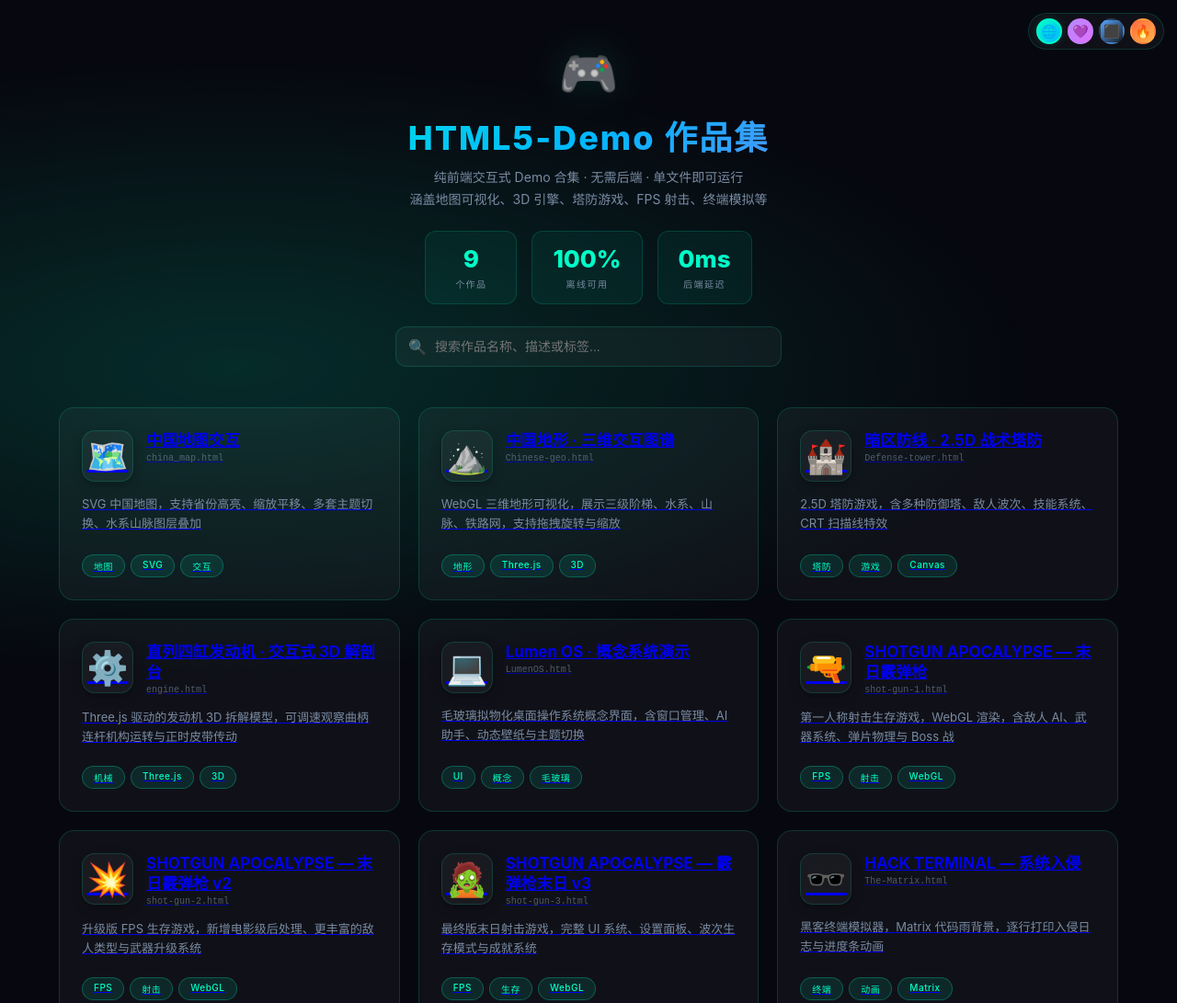
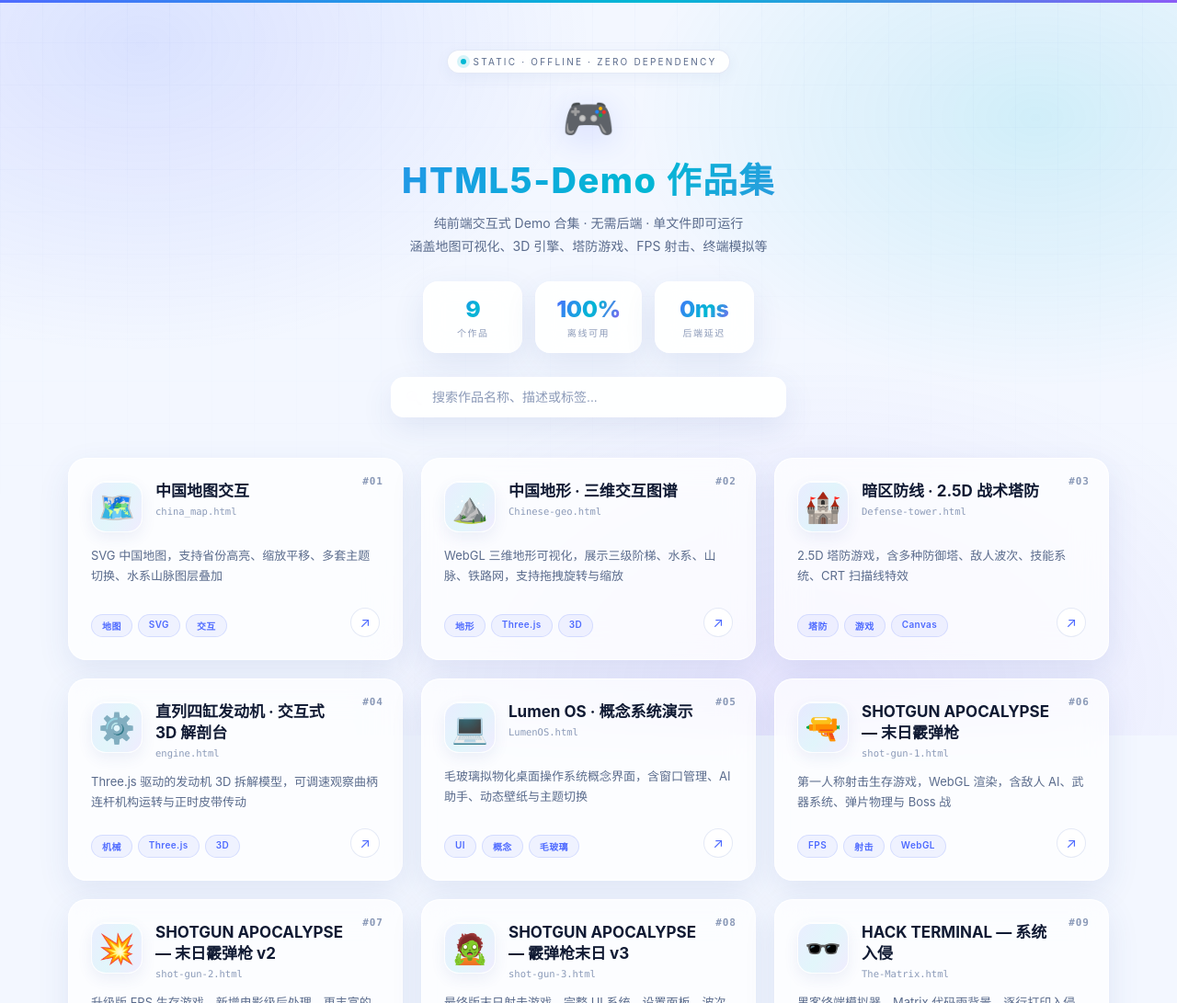
Before and after one commit to alen2022-sun/HTML5-Demo, a plain HTML site: page index.html in a window 1280 px wide. Shown: the top 1091 px of the page at 92% size. Drawn offline with Linux system fonts and the light colour scheme.

Commit message:
Update index.html

```diff
--- a/index.html
+++ b/index.html
@@ -1,279 +1,231 @@
 <!DOCTYPE html>
-<html lang="zh-CN" data-theme="cyber">
+<html lang="zh-CN">
 <head>
 <meta charset="UTF-8">
 <meta name="viewport" content="width=device-width, initial-scale=1.0">
 <title>HTML5-Demo · 作品集</title>
 <link rel="icon" type="image/svg+xml" href="favicon.svg">
 <style>
-/* ============ 主题变量 ============ */
-/* 1. 赛博暗黑（默认） */
-[data-theme="cyber"] {
-  --bg: #07080f;
-  --bg2: #0d0f1a;
-  --card-bg: rgba(255,255,255,0.04);
-  --card-border: rgba(0,255,200,0.15);
-  --card-hover: rgba(0,255,200,0.08);
-  --text: #e0e8f0;
-  --text-dim: #7a8ba3;
-  --accent: #00ffc8;
-  --accent2: #00b8ff;
-  --accent-glow: rgba(0,255,200,0.15);
-  --tag-bg: rgba(0,255,200,0.1);
-  --tag-border: rgba(0,255,200,0.25);
-  --header-grad: linear-gradient(135deg,#00ffc8,#00b8ff,#b066ff);
-  --card-line: linear-gradient(90deg,#00ffc8,transparent);
-  --stat-bg: rgba(0,255,200,0.06);
+:root{
+  --bg:#f3f7ff;
+  --ink:#101a33;
+  --ink-2:#5a6b8c;
+  --ink-3:#8b9ab8;
+  --glass:rgba(255,255,255,.72);
+  --glass-strong:rgba(255,255,255,.92);
+  --line:rgba(90,120,200,.16);
+  --shadow:0 12px 34px rgba(46,78,160,.10);
+  --shadow-hover:0 22px 54px rgba(46,78,160,.18);
+  --c1:#4f6bff;
+  --c2:#00b8d4;
+  --c3:#8b5cf6;
+  --grad:linear-gradient(120deg,#4f6bff,#00b8d4 55%,#8b5cf6);
+  --soft:linear-gradient(120deg,rgba(79,107,255,.10),rgba(0,184,212,.10),rgba(139,92,246,.10));
 }
 
-/* 2. 深空紫 */
-[data-theme="purple"] {
-  --bg: #0a0612;
-  --bg2: #110b1f;
-  --card-bg: rgba(255,255,255,0.03);
-  --card-border: rgba(176,139,255,0.2);
-  --card-hover: rgba(176,139,255,0.08);
-  --text: #e8e0f4;
-  --text-dim: #8a7e9b;
-  --accent: #b28bff;
-  --accent2: #e070ff;
-  --accent-glow: rgba(176,139,255,0.15);
-  --tag-bg: rgba(176,139,255,0.1);
-  --tag-border: rgba(176,139,255,0.3);
-  --header-grad: linear-gradient(135deg,#b28bff,#e070ff,#ff70a0);
-  --card-line: linear-gradient(90deg,#b28bff,transparent);
-  --stat-bg: rgba(176,139,255,0.06);
+*{margin:0;padding:0;box-sizing:border-box}
+html,body{min-height:100%;background:var(--bg);color:var(--ink);
+  font-family:'Inter','PingFang SC','Microsoft YaHei',system-ui,sans-serif;
+  -webkit-font-smoothing:antialiased}
+
+/* 未来感光晕 + 极细网格 */
+body::before{
+  content:'';position:fixed;inset:0;z-index:0;pointer-events:none;
+  background:
+    radial-gradient(700px 480px at 12% 6%, rgba(79,107,255,.15), transparent 70%),
+    radial-gradient(620px 420px at 88% 16%, rgba(0,184,212,.14), transparent 70%),
+    radial-gradient(760px 520px at 70% 94%, rgba(139,92,246,.11), transparent 70%);
+}
+body::after{
+  content:'';position:fixed;inset:0;z-index:0;pointer-events:none;opacity:.4;
+  background-image:
+    linear-gradient(rgba(90,120,200,.07) 1px,transparent 1px),
+    linear-gradient(90deg,rgba(90,120,200,.07) 1px,transparent 1px);
+  background-size:46px 46px;
+  -webkit-mask-image:linear-gradient(180deg,#000 0%,transparent 78%);
+  mask-image:linear-gradient(180deg,#000 0%,transparent 78%);
 }
 
-/* 3. 极简暗（类 GitHub Dark） */
-[data-theme="minimal"] {
-  --bg: #0d1117;
-  --bg2: #161b22;
-  --card-bg: #161b22;
-  --card-border: #30363d;
-  --card-hover: #1c2333;
-  --text: #c9d1d9;
-  --text-dim: #8b949e;
-  --accent: #58a6ff;
-  --accent2: #79c0ff;
-  --accent-glow: rgba(88,166,255,0.1);
-  --tag-bg: rgba(88,166,255,0.1);
-  --tag-border: rgba(88,166,255,0.3);
-  --header-grad: linear-gradient(135deg,#58a6ff,#79c0ff);
-  --card-line: linear-gradient(90deg,#58a6ff,transparent);
-  --stat-bg: rgba(88,166,255,0.06);
-}
+/* 顶部渐变细线 */
+.topbar{position:fixed;top:0;left:0;right:0;height:3px;z-index:20;background:var(--grad)}
 
-/* 4. 火焰暗红 */
-[data-theme="fire"] {
-  --bg: #0f0606;
-  --bg2: #1a0d0d;
-  --card-bg: rgba(255,255,255,0.03);
-  --card-border: rgba(255,100,50,0.2);
-  --card-hover: rgba(255,100,50,0.08);
-  --text: #f0e4e0;
-  --text-dim: #9b7e7a;
-  --accent: #ff6a3d;
-  --accent2: #ffb347;
-  --accent-glow: rgba(255,106,61,0.15);
-  --tag-bg: rgba(255,106,61,0.1);
-  --tag-border: rgba(255,106,61,0.3);
-  --header-grad: linear-gradient(135deg,#ff6a3d,#ffb347,#ff3d6a);
-  --card-line: linear-gradient(90deg,#ff6a3d,transparent);
-  --stat-bg: rgba(255,106,61,0.06);
-}
+.container{position:relative;z-index:1;max-width:1180px;margin:0 auto;padding:54px 24px 56px}
 
-/* ============ 全局 ============ */
-* { margin:0; padding:0; box-sizing:border-box; }
-html,body { width:100%; min-height:100%; background:var(--bg); color:var(--text);
-  font-family: 'Inter','PingFang SC','Microsoft YaHei',system-ui,sans-serif;
-  transition: background .4s, color .4s; }
+/* ---------- Header ---------- */
+header{text-align:center;margin-bottom:44px}
+.eyebrow{display:inline-flex;align-items:center;gap:8px;padding:6px 14px;margin-bottom:20px;
+  border:1px solid var(--line);border-radius:999px;background:var(--glass-strong);
+  font-size:10px;letter-spacing:2.2px;color:var(--ink-2);text-transform:uppercase;
+  box-shadow:0 4px 16px rgba(46,78,160,.06)}
+.eyebrow i{width:6px;height:6px;border-radius:50%;background:var(--c2);
+  box-shadow:0 0 0 4px rgba(0,184,212,.16)}
+header .logo{font-size:46px;margin-bottom:10px;filter:drop-shadow(0 8px 18px rgba(79,107,255,.22))}
+header h1{font-size:clamp(26px,5vw,38px);font-weight:800;letter-spacing:1.5px;margin-bottom:10px;
+  background:var(--grad);-webkit-background-clip:text;background-clip:text;
+  -webkit-text-fill-color:transparent;color:transparent}
+header p{color:var(--ink-2);font-size:14px;max-width:540px;margin:0 auto;line-height:1.75}
 
-body::before {
-  content:''; position:fixed; inset:0; z-index:0; pointer-events:none;
-  background: radial-gradient(ellipse at 20% 50%, var(--accent-glow) 0%, transparent 60%);
-}
+.stats{display:flex;justify-content:center;gap:14px;margin-top:26px;flex-wrap:wrap}
+.stat{min-width:108px;text-align:center;padding:14px 22px;
+  background:var(--glass-strong);border:1px solid rgba(255,255,255,.9);border-radius:16px;
+  box-shadow:var(--shadow);backdrop-filter:blur(14px)}
+.stat .num{font-size:25px;font-weight:800;letter-spacing:-.5px;
+  background:var(--grad);-webkit-background-clip:text;background-clip:text;-webkit-text-fill-color:transparent}
+.stat .label{font-size:10px;color:var(--ink-3);letter-spacing:1.6px;margin-top:3px;text-transform:uppercase}
 
-/* ============ 主题切换栏 ============ */
-.theme-bar { position:fixed; top:14px; right:14px; z-index:100; display:flex; gap:6px;
-  background:var(--card-bg); border:1px solid var(--card-border); border-radius:24px; padding:5px 8px;
-  backdrop-filter:blur(10px); }
-.theme-btn { width:28px; height:28px; border-radius:50%; border:2px solid transparent; cursor:pointer;
-  transition:.2s; font-size:14px; display:grid; place-items:center; }
-.theme-btn:hover { transform:scale(1.15); }
-.theme-btn.active { border-color:var(--accent); box-shadow:0 0 10px var(--accent-glow); }
-.theme-btn[data-set="cyber"] { background:linear-gradient(135deg,#00ffc8,#00b8ff); }
-.theme-btn[data-set="purple"] { background:linear-gradient(135deg,#b28bff,#e070ff); }
-.theme-btn[data-set="minimal"] { background:linear-gradient(135deg,#58a6ff,#161b22); }
-.theme-btn[data-set="fire"] { background:linear-gradient(135deg,#ff6a3d,#ffb347); }
+.search-wrap{max-width:430px;margin:26px auto 0;position:relative}
+.search-wrap .search-icon{position:absolute;left:16px;top:50%;transform:translateY(-50%);font-size:15px;opacity:.55}
+.search-wrap input{width:100%;padding:13px 18px 13px 44px;
+  background:var(--glass-strong);border:1px solid rgba(255,255,255,.9);border-radius:14px;
+  color:var(--ink);font-size:14px;outline:none;box-shadow:var(--shadow);
+  backdrop-filter:blur(14px);transition:border-color .25s,box-shadow .25s}
+.search-wrap input::placeholder{color:var(--ink-3)}
+.search-wrap input:focus{border-color:rgba(79,107,255,.55);box-shadow:0 0 0 4px rgba(79,107,255,.12),var(--shadow)}
 
-/* ============ 布局 ============ */
-.container { position:relative; z-index:1; max-width:1200px; margin:0 auto; padding:48px 24px 60px; }
+/* ---------- Grid ---------- */
+.grid{display:grid;grid-template-columns:repeat(auto-fill,minmax(330px,1fr));gap:20px;margin-top:38px}
 
-header { text-align:center; margin-bottom:44px; }
-header .logo { font-size:52px; margin-bottom:10px; filter:drop-shadow(0 0 20px var(--accent-glow)); }
-header h1 { font-size:clamp(24px,5vw,36px); font-weight:800; letter-spacing:2px; margin-bottom:8px;
-  background:var(--header-grad); -webkit-background-clip:text; -webkit-text-fill-color:transparent; }
-header p { color:var(--text-dim); font-size:14px; max-width:520px; margin:0 auto; line-height:1.7; }
+/* 关键修复：整张卡片只有一个 <a>，内部绝不再嵌套 <a> */
+.card{position:relative;display:flex;flex-direction:column;min-height:220px;padding:24px;
+  text-decoration:none;color:inherit;overflow:hidden;
+  background:var(--glass);border:1px solid rgba(255,255,255,.92);border-radius:20px;
+  box-shadow:var(--shadow);backdrop-filter:blur(18px) saturate(1.15);
+  transition:transform .32s cubic-bezier(.2,.8,.2,1),box-shadow .32s,border-color .32s}
+.card::before{content:'';position:absolute;top:0;left:0;right:0;height:3px;
+  background:var(--grad);opacity:0;transition:opacity .3s}
+.card::after{content:'';position:absolute;width:190px;height:190px;right:-72px;top:-72px;border-radius:50%;
+  background:radial-gradient(circle,rgba(0,184,212,.20),transparent 70%);
+  opacity:0;transition:opacity .35s;pointer-events:none}
+.card:hover{transform:translateY(-6px);box-shadow:var(--shadow-hover);border-color:rgba(79,107,255,.34)}
+.card:hover::before,.card:hover::after{opacity:1}
 
-/* 统计 */
-.stats { display:flex; justify-content:center; gap:16px; margin-top:22px; flex-wrap:wrap; }
-.stat { text-align:center; padding:14px 22px; background:var(--stat-bg); border:1px solid var(--card-border); border-radius:12px; min-width:100px; }
-.stat .num { font-size:26px; font-weight:800; color:var(--accent); }
-.stat .label { font-size:10px; color:var(--text-dim); letter-spacing:1.5px; margin-top:4px; text-transform:uppercase; }
+.card-idx{position:absolute;top:18px;right:20px;font:600 11px ui-monospace,SFMono-Regular,Menlo,monospace;
+  color:var(--ink-3);letter-spacing:1px}
 
-/* 搜索 */
-.search-wrap { max-width:420px; margin:24px auto 0; position:relative; }
-.search-wrap input { width:100%; padding:13px 18px 13px 42px; background:var(--card-bg); border:1px solid var(--card-border);
-  border-radius:12px; color:var(--text); font-size:14px; outline:none; transition:.25s; }
-.search-wrap input:focus { border-color:var(--accent); box-shadow:0 0 0 3px var(--accent-glow); }
-.search-wrap .search-icon { position:absolute; left:14px; top:50%; transform:translateY(-50%); font-size:16px; opacity:0.5; }
+.card-top{display:flex;align-items:flex-start;gap:14px;margin-bottom:14px;padding-right:34px}
+.card-icon{font-size:32px;flex:none;width:56px;height:56px;display:grid;place-items:center;
+  background:var(--soft);border:1px solid rgba(255,255,255,.9);border-radius:16px;
+  box-shadow:inset 0 1px 0 #fff,0 6px 16px rgba(46,78,160,.08)}
+.card-title{font-size:17px;font-weight:750;line-height:1.35;margin-bottom:4px;color:var(--ink)}
+.card-file{font:500 10.5px ui-monospace,SFMono-Regular,Menlo,monospace;color:var(--ink-3)}
 
-/* 网格 */
-.grid { display:grid; grid-template-columns:repeat(auto-fill, minmax(340px, 1fr)); gap:20px; margin-top:36px; }
+.card-desc{font-size:13px;color:var(--ink-2);line-height:1.7;flex:1;margin-bottom:16px}
 
-/* 卡片 */
-.card { position:relative; background:var(--card-bg); border:1px solid var(--card-border); border-radius:16px;
-  padding:24px; transition: all .3s cubic-bezier(.4,0,.2,1); overflow:hidden; display:flex; flex-direction:column; min-height:210px; }
-.card::before { content:''; position:absolute; top:0; left:0; right:0; height:3px;
-  background:var(--card-line); opacity:0; transition:opacity .3s; }
-.card:hover { background:var(--card-hover); border-color:var(--accent);
-  transform:translateY(-4px); box-shadow:0 16px 48px rgba(0,0,0,0.5),0 0 24px var(--accent-glow); }
-.card:hover::before { opacity:1; }
+.card-foot{display:flex;align-items:flex-end;justify-content:space-between;gap:12px;margin-top:auto}
+.card-tags{display:flex;gap:6px;flex-wrap:wrap}
+.tag{padding:4px 11px;background:rgba(79,107,255,.07);border:1px solid rgba(79,107,255,.16);
+  border-radius:999px;font-size:10px;color:var(--c1);font-weight:600;letter-spacing:.4px}
+.go{flex:none;width:32px;height:32px;border-radius:50%;display:grid;place-items:center;
+  background:var(--glass-strong);border:1px solid var(--line);color:var(--c1);font-size:15px;
+  transition:background .28s,color .28s,transform .28s,border-color .28s}
+.card:hover .go{background:var(--grad);border-color:transparent;color:#fff;transform:rotate(45deg)}
 
-.card-top { display:flex; align-items:flex-start; gap:14px; margin-bottom:14px; }
-.card-icon { font-size:36px; flex:none; width:56px; height:56px; display:grid; place-items:center;
-  background:var(--card-bg); border-radius:14px; border:1px solid var(--card-border);
-  box-shadow:0 4px 12px rgba(0,0,0,0.3); }
-.card-title { font-size:17px; font-weight:700; line-height:1.3; margin-bottom:3px; }
-.card-file { font-size:10px; color:var(--text-dim); font-family:monospace; opacity:0.6; }
+.empty{grid-column:1/-1;text-align:center;padding:60px 0;color:var(--ink-3);font-size:14px}
 
-.card-desc { font-size:13px; color:var(--text-dim); line-height:1.65; flex:1; margin-bottom:14px; }
+/* ---------- Footer ---------- */
+footer{text-align:center;margin-top:60px;padding-top:26px;border-top:1px solid var(--line)}
+footer p{font-size:11px;color:var(--ink-3);line-height:1.9}
+footer a{color:var(--c1);text-decoration:none;font-weight:600}
+footer a:hover{text-decoration:underline}
 
-.card-tags { display:flex; gap:6px; flex-wrap:wrap; }
-.tag { padding:4px 12px; background:var(--tag-bg); border:1px solid var(--tag-border);
-  border-radius:20px; font-size:10px; color:var(--accent); letter-spacing:0.5px; font-weight:500; }
-
-.card-link { position:absolute; inset:0; z-index:2; }
-
-/* 页脚 */
-footer { text-align:center; margin-top:60px; padding-top:28px; border-top:1px solid var(--card-border); }
-footer p { font-size:11px; color:var(--text-dim); line-height:1.9; }
-footer a { color:var(--accent); text-decoration:none; transition:color .2s; }
-footer a:hover { color:var(--accent2); }
-
-/* 响应式 */
-@media(max-width:600px) {
-  header h1 { font-size:22px; }
-  .grid { grid-template-columns:1fr; }
-  .container { padding:32px 16px 40px; }
-  .theme-bar { top:8px; right:8px; }
+@media(max-width:600px){
+  .container{padding:38px 16px 40px}
+  .grid{grid-template-columns:1fr}
+  header h1{font-size:24px}
+  .stats{gap:8px}
+  .stat{min-width:92px;padding:12px 14px}
 }
 </style>
 </head>
 <body>
-
-<!-- 主题切换 -->
-<div class="theme-bar">
-  <button class="theme-btn active" data-set="cyber" data-theme="cyber" title="赛博暗黑">🌐</button>
-  <button class="theme-btn" data-set="purple" data-theme="purple" title="深空紫">💜</button>
-  <button class="theme-btn" data-set="minimal" data-theme="minimal" title="极简暗">⬛</button>
-  <button class="theme-btn" data-set="fire" data-theme="fire" title="火焰暗红">🔥</button>
-</div>
+<div class="topbar"></div>
 
 <div class="container">
   <header>
+    <div class="eyebrow"><i></i>STATIC · OFFLINE · ZERO DEPENDENCY</div>
     <div class="logo">🎮</div>
     <h1>HTML5-Demo 作品集</h1>
     <p>纯前端交互式 Demo 合集 · 无需后端 · 单文件即可运行<br>涵盖地图可视化、3D 引擎、塔防游戏、FPS 射击、终端模拟等</p>
+
     <div class="stats">
       <div class="stat"><div class="num" id="totalCount">0</div><div class="label">个作品</div></div>
       <div class="stat"><div class="num">100%</div><div class="label">离线可用</div></div>
       <div class="stat"><div class="num">0ms</div><div class="label">后端延迟</div></div>
     </div>
+
     <div class="search-wrap">
       <span class="search-icon">🔍</span>
       <input type="text" id="search" placeholder="搜索作品名称、描述或标签...">
     </div>
   </header>
 
-  <div class="grid" id="grid"></div>
+  <div class="grid" id="grid"><div class="empty">正在载入作品列表…</div></div>
 
   <footer>
     <p>
       HTML5-Demo · 纯前端作品集<br>
-      部署于 <a href="https://pages.github.com/" target="_blank">GitHub Pages</a> ·
-      源码 <a href="https://github.com/alen2022-sun/HTML5-Demo" target="_blank">GitHub</a><br>
-      <span style="opacity:0.4">Last updated: 2024</span>
+      部署于 <a href="https://pages.github.com/" target="_blank" rel="noopener">GitHub Pages</a> ·
+      源码 <a href="https://github.com/alen2022-sun/HTML5-Demo" target="_blank" rel="noopener">GitHub</a>
     </p>
   </footer>
 </div>
 
 <script>
-/* ===== 主题切换 ===== */
-const themeBtns = document.querySelectorAll('.theme-btn');
-const saved = localStorage.getItem('demo-theme') || 'cyber';
-document.documentElement.setAttribute('data-theme', saved);
-themeBtns.forEach(b => { if(b.dataset.set === saved) b.classList.add('active'); });
-
-themeBtns.forEach(btn => {
-  btn.addEventListener('click', () => {
-    const t = btn.dataset.theme;
-    document.documentElement.setAttribute('data-theme', t);
-    localStorage.setItem('demo-theme', t);
-    themeBtns.forEach(b => b.classList.remove('active'));
-    btn.classList.add('active');
-  });
-});
-
-/* ===== 加载数据 ===== */
+const grid = document.getElementById('grid');
 let allItems = [];
 
+// 简单转义，避免 files.json 里的特殊字符破坏 HTML
+const esc = s => String(s ?? '').replace(/[&<>"']/g, c => ({
+  '&':'&amp;','<':'&lt;','>':'&gt;','"':'&quot;',"'":'&#39;'
+}[c]));
+
 fetch('./files.json')
-  .then(r => r.json())
+  .then(r => {
+    if (!r.ok) throw new Error('HTTP ' + r.status);
+    return r.json();
+  })
   .then(items => {
     allItems = items;
     document.getElementById('totalCount').textContent = items.length;
     render(items);
   })
-  .catch(err => {
-    document.getElementById('grid').innerHTML = '<p style="text-align:center;color:#ff6b6b;grid-column:1/-1">⚠️ 加载失败，请确认 files.json 存在</p>';
+  .catch(() => {
+    grid.innerHTML = '<div class="empty">⚠️ 加载失败，请确认根目录存在 files.json，并等待 Pages 部署完成后强刷</div>';
   });
 
 function render(items) {
-  const grid = document.getElementById('grid');
-  if (items.length === 0) {
-    grid.innerHTML = '<p style="text-align:center;color:var(--text-dim);grid-column:1/-1">没有找到匹配的作品</p>';
+  if (!items.length) {
+    grid.innerHTML = '<div class="empty">没有找到匹配的作品</div>';
     return;
   }
-  grid.innerHTML = items.map(item => `
-    <a class="card" href="./${item.file}" target="_blank">
+  grid.innerHTML = items.map((item, i) => `
+    <a class="card" href="./${esc(item.file)}" target="_blank" rel="noopener"
+       aria-label="打开 ${esc(item.title)}">
+      <span class="card-idx">#${String(i + 1).padStart(2, '0')}</span>
       <div class="card-top">
-        <div class="card-icon">${item.icon || '📄'}</div>
+        <div class="card-icon">${esc(item.icon || '📄')}</div>
         <div>
-          <div class="card-title">${item.title}</div>
-          <div class="card-file">${item.file.replace('source/','')}</div>
+          <div class="card-title">${esc(item.title)}</div>
+          <div class="card-file">${esc(String(item.file).replace('source/', ''))}</div>
         </div>
       </div>
-      <div class="card-desc">${item.desc}</div>
-      <div class="card-tags">
-        ${(item.tags||[]).map(t => `<span class="tag">${t}</span>`).join('')}
+      <div class="card-desc">${esc(item.desc)}</div>
+      <div class="card-foot">
+        <div class="card-tags">${(item.tags || []).map(t => `<span class="tag">${esc(t)}</span>`).join('')}</div>
+        <span class="go">↗</span>
       </div>
-      <a class="card-link" href="./${item.file}" target="_blank"></a>
     </a>
   `).join('');
 }
 
-/* 搜索 */
 document.getElementById('search').addEventListener('input', e => {
-  const q = e.target.value.toLowerCase();
-  const filtered = allItems.filter(item =>
+  const q = e.target.value.trim().toLowerCase();
+  render(allItems.filter(item =>
     item.title.toLowerCase().includes(q) ||
     item.desc.toLowerCase().includes(q) ||
-    (item.tags||[]).some(t => t.toLowerCase().includes(q)) ||
+    (item.tags || []).some(t => String(t).toLowerCase().includes(q)) ||
     item.file.toLowerCase().includes(q)
-  );
-  render(filtered);
+  ));
 });
 </script>
 </body>
```
